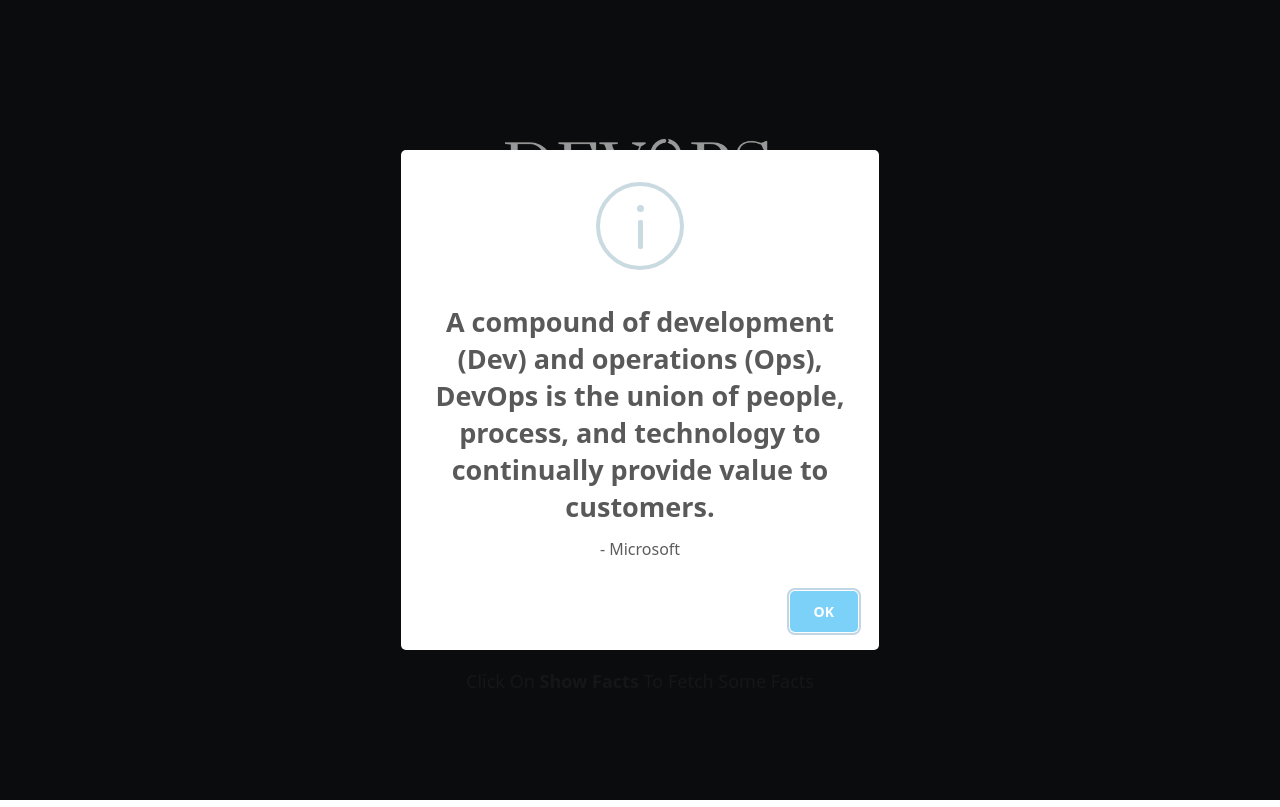
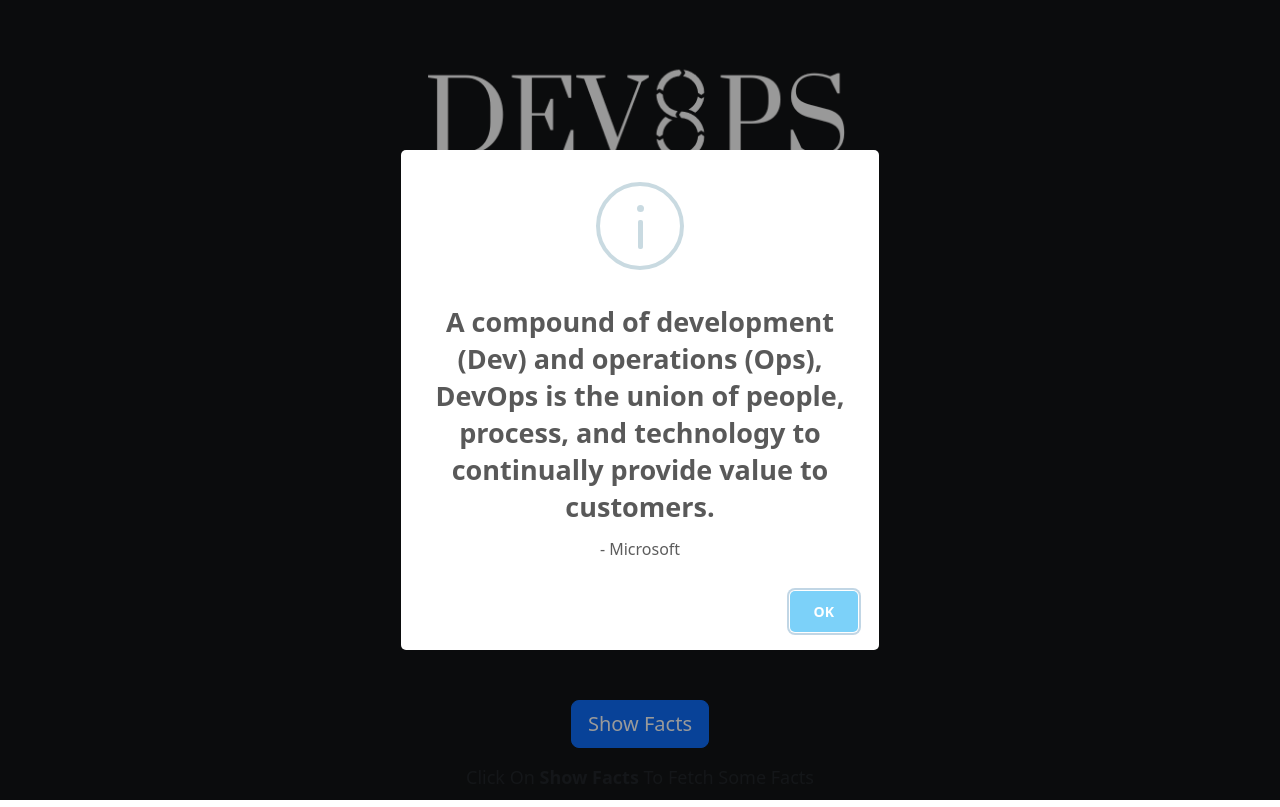
Before and after one commit to yaya2devops/feeders, a plain HTML site: page index.html in a window 1280 px wide. Both pictures are taken after a click on the button "Show Facts". Drawn offline with Linux system fonts and the light colour scheme.

Commit message:
image algined

```diff
--- a/index.html
+++ b/index.html
@@ -11,9 +11,11 @@
   </head>
   <body>
     <div class="content">
-      <div class="image">
-        <img id="DevOps" src="" alt="cat" srcset="T2.png" />
+      <div class="container-fluid">
+        <div class="row">
+          <img id="DevOps" src="" alt="cat" srcset="T2.png" max-width="100%" />
         </div>
+        <div class="row text-center">
           <p>
             <button id="fetch" class="btn btn-primary btn-lg">
               Show Facts
@@ -23,34 +25,32 @@
             Click on <strong>Show facts</strong> to fetch some facts
           </p>
         </div>
+      </div>
+    </div>
     <script src="/Content/bootstrap/js/bootstrap.min.js"></script>
     <script src="/Content/Javascript/sweetalert.js"></script>
     <script>
-		var factCount=0;
-		$('#fetch').on('click', function(){
+      var factCount = 0;
+      $("#fetch").on("click", function () {
+        var author = "";
+        var fact = "Here's another Fact";
+        var url = "/Content/static/DevopsCloudFacts.json";
 
-			var author =''
-			var fact ="Here's another Fact"
-			var url='/Content/static/DevopsCloudFacts.json'
-
-			$.get(url,function(data){
-				if(factCount>=data['DevOps&Cloud Facts'].length){
-					fact="No facts left. Come back later"
-					author="- Yahya Abulhaj"
-					swal(fact,author,'info')
+        $.get(url, function (data) {
+          if (factCount >= data["DevOps&Cloud Facts"].length) {
+            fact = "No facts left. Come back later";
+            author = "- Yahya Abulhaj";
+            swal(fact, author, "info");
           }
-				fact = data['DevOps&Cloud Facts'][factCount].quote
-				author = data['DevOps&Cloud Facts'][factCount].author
-				if(author==undefined)
-				author=''
-				else
-				author='- '+ author
-				swal(fact,author,'info')
-			})
+          fact = data["DevOps&Cloud Facts"][factCount].quote;
+          author = data["DevOps&Cloud Facts"][factCount].author;
+          if (author == undefined) author = "";
+          else author = "- " + author;
+          swal(fact, author, "info");
+        });
 
         factCount++;
-
-		})
+      });
     </script>
   </body>
 </html>
```
Lines whose indentation alone changed are shown as unchanged.
